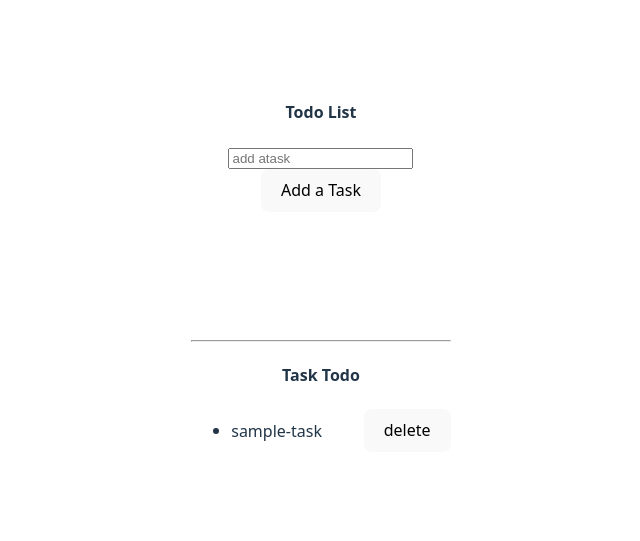
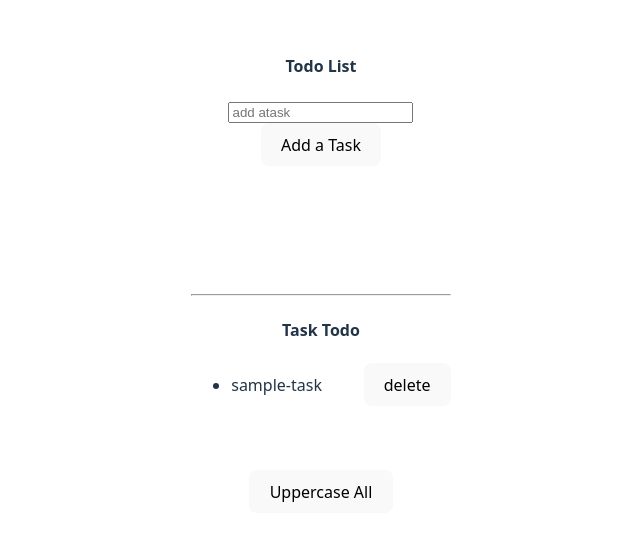
Before and after one commit to SAgNik-MonDA/MERN_STACK_Development, a React (Vite) app in the folder React/react-state/: page / in a window 1280 px wide. Shown: the part 127-668 px from the top of the page, without its empty margins (319-959 px from the left). Built offline with nearby package versions, Linux system fonts and the light colour scheme.

Commit message:
modify 29

```diff
--- a/React/react-state/src/TodoList.jsx
+++ b/React/react-state/src/TodoList.jsx
@@ -23,10 +23,22 @@
 
 
     let deleteTodo = (id) =>{
-       setTodos ((prevTodos) => prevtodos.filter((todo) => todo.id != id));
+       setTodos ((prevTodos) => prevTodos.filter((todo) => todo.id != id));
     };
 
 
+    let upperCaseAll=()=>{
+        setTodos((prevTodos)=> (
+            prevTodos.map((todo)=>{
+            return {
+                ...todo,
+                task:todo.task.toUpperCase(),
+            };
+      })
+
+    ));
+
+};
 
 
     return (
@@ -55,6 +67,8 @@
                     ))
                 }
             </ul>
+                <br /><br />
+            <button onClick={upperCaseAll}>Uppercase All</button>
         </div>
     );
 }
```
